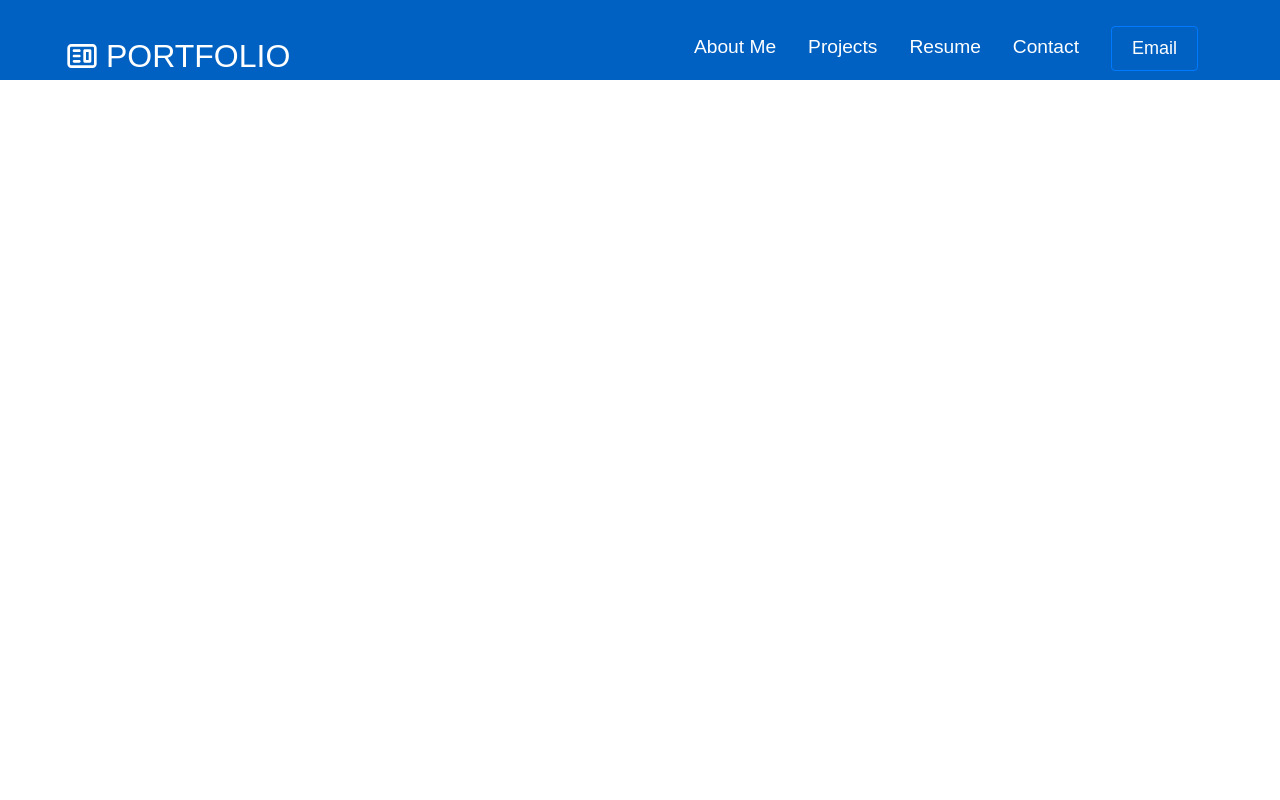
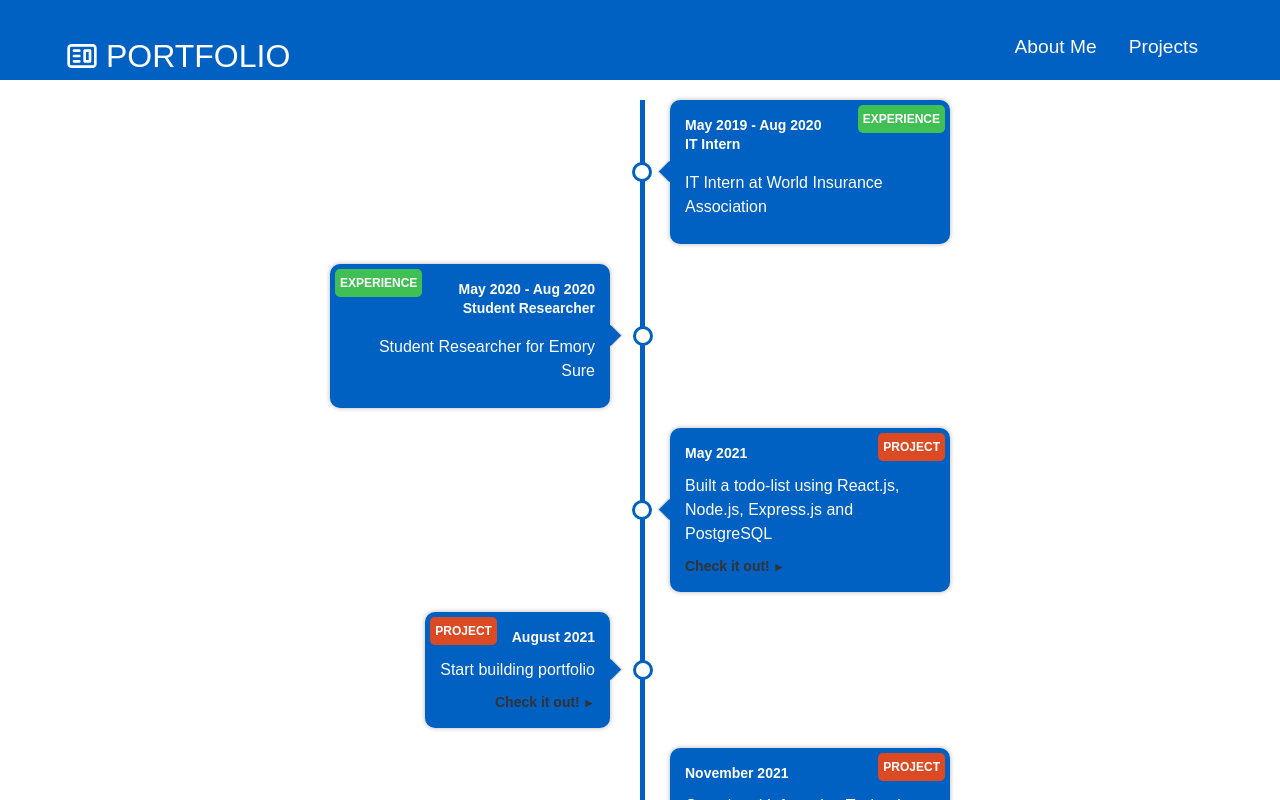
Before and after one commit to dustydang7/dustydang.portfolio.com, a React (Create React App) app: page /portfolio/projects in a window 1280 px wide. Shown: the top 800 px of the page. Built offline with nearby package versions, Linux system fonts and the light colour scheme.

Commit message:
update website

```diff
--- a/src/App.js
+++ b/src/App.js
@@ -4,7 +4,7 @@ import Navbar from "./components/Navbar";
 import {BrowserRouter as Router, Route, Switch} from "react-router-dom";
 import Home from "./components/pages/Home";
 import About from "./components/pages/About";
-import Resume from "./components/pages/Resume";
+import Projects from "./components/pages/Projects";
 
 function App() {
     return (
@@ -13,7 +13,7 @@ function App() {
             <Switch>
                 <Route path='/portfolio/' exact component={Home} />
                 <Route path='/portfolio/about-me' component={About}/>
-                <Route path='/portfolio/resume' component={Resume} />
+                <Route path='/portfolio/projects' component={Projects} />
             </Switch>
         </Router>
     );
--- a/src/components/AboutSection.js
+++ b/src/components/AboutSection.js
@@ -4,7 +4,7 @@ import {
     SiJavascript, SiJava, SiR, SiReact, SiHtml5, SiAdobecreativecloud,
     SiCss3, SiCsharp, SiNodeDotJs, SiWebstorm,
     SiAdobephotoshop, SiAdobeindesign, SiVisualstudio, SiMathworks,
-    SiAdobeillustrator, SiPostgresql, SiPython, SiFigma
+    SiAdobeillustrator, SiPostgresql, SiPython, SiFigma, SiRedux
 } from 'react-icons/si';
 import {DiGoogleCloudPlatform, DiDatabase} from 'react-icons/di';
 import {Button} from "./Button";
@@ -51,6 +51,8 @@ function AboutSection() {
                 <p><SiJavascript/>JavaScript</p>
                 <p><SiReact/>ReactJS</p>
                 <p><SiNodeDotJs/>NodeJS</p>
+                <p><SiRedux/>Redux</p>
+                <p><SiReact/>React Native</p>
                 <p><SiFigma/>Figma</p>
             </div>
         </>
@@ -97,7 +99,7 @@ function AboutSection() {
                 <Button onClick={() => open2()} className = 'btn' buttonStyle='btn--primary' buttonSize='btn--large'>
                     <SiWebstorm/>
                 </Button>
-            {openModal2 ? <Modal closeModal={setOpenModal2} header="Web Development" text={web}/> : null}
+            {openModal2 ? <Modal closeModal={setOpenModal2} header="Web/Application Development" text={web}/> : null}
 
                 <Button onClick={() => open3()} className = 'btn' buttonStyle='btn--primary' buttonSize='btn--large'>
                     <SiAdobecreativecloud/>
--- a/src/components/Data.js
+++ b/src/components/Data.js
@@ -25,7 +25,7 @@ const data = [
             color: '#dc4a23'
         },
         link: {
-            url: "",
+            url: "https://github.com/dustydang7/todo-app",
             text: "Check it out!"
         }
     },
@@ -37,7 +37,7 @@ const data = [
             color: '#dc4a23'
         },
         link: {
-            url: "",
+            url: "https://github.com/dustydang7/portfolio",
             text: "Check it out!"
         }
     },
@@ -49,7 +49,7 @@ const data = [
             color: '#dc4a23'
         },
         link: {
-            url: "",
+            url: "https://github.com/dustydang7/wii-recommend",
             text: "Check it out!"
         }
     },
--- a/src/components/Hero.js
+++ b/src/components/Hero.js
@@ -2,14 +2,21 @@ import React from "react";
 import {Button} from "./Button";
 import "./Hero.css";
 import video from './nebula.mp4'
+import { useHistory } from 'react-router-dom'
 
 function Hero() {
+    const history = useHistory()
+
+    const handleClick = () => {
+        history.push('/portfolio/projects')
+    }
+
     return (
         <div className='hero-container'>
             <video autoPlay={true} loop={true} muted={true} src={video}/>
             <h1>Dusty Dang</h1>
             <div className="hero-btn">
-                <Button className = 'btn' buttonStyle='btn--outline' buttonSize='btn--large'>
+                <Button className = 'btn' buttonStyle='btn--outline' buttonSize='btn--large' onClick={handleClick}>
                     Projects
                 </Button>
             </div>
--- a/src/components/Navbar.js
+++ b/src/components/Navbar.js
@@ -1,32 +1,14 @@
-import React, {useEffect, useState} from "react";
+import React, {useState} from "react";
 import {Link} from "react-router-dom";
 import {CgWebsite} from "react-icons/cg";
 import {FaBars, FaTimes} from "react-icons/fa";
-import {Button} from "./Button";
 import {IconContext} from "react-icons/lib";
 import './Navbar.css';
 
 function Navbar() {
     const [click, setClick] = useState(false);
     const handleClick = () => setClick(!click);
-
-    const [button, setButton] = useState(true);
     const closeMobileMenu = () => setClick(false);
-    const showButton = () => {
-        if(window.innerWidth <= 960) {
-            setButton(false)
-        }
-        else {
-            setButton(true)
-        }
-    };
-    useEffect(() => {
-        showButton();
-        window.addEventListener('resize', showButton);
-        return (
-            window.removeEventListener('resize',showButton)
-        )
-    }, []);
 
     return(
         <>
@@ -51,27 +33,6 @@ function Navbar() {
                                 Projects
                             </Link>
                         </li>
-                        <li className='nav-item'>
-                            <Link to='/portfolio/resume' className='nav-links' onClick={() => closeMobileMenu()}>
-                                Resume
-                            </Link>
-                        </li>
-                        <li className='nav-item'>
-                            <Link to='/portfolio/contact' className='nav-links' onClick={() => closeMobileMenu()}>
-                                Contact
-                            </Link>
-                        </li>
-                        <li className="nav-btn">
-                            {button ? (
-                                <Link to='/portfolio/email' className="btn-link">
-                                    <Button buttonStyle='btn--outline'>Email</Button>
-                                </Link>
-                            ): (
-                                <Link to='email' className="btn-link" onClick={() => closeMobileMenu()}>
-                                    <Button to='email' buttonStyle="btn--outline" buttonSize='btn--mobile'>Email</Button>
-                                </Link>
-                            )}
-                        </li>
                     </ul>
                 </div>
             </div>
--- a/src/components/pages/Resume.js
+++ b/src/components/pages/Projects.js
@@ -1,10 +1,10 @@
 import React from "react";
 import Timeline from "../Timeline";
 
-function Resume() {
+function Projects() {
     return(
         <Timeline/>
     )
 }
 
-export default Resume;
+export default Projects;
```
